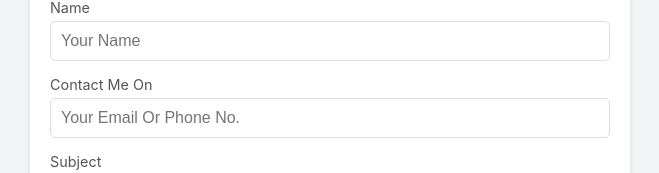
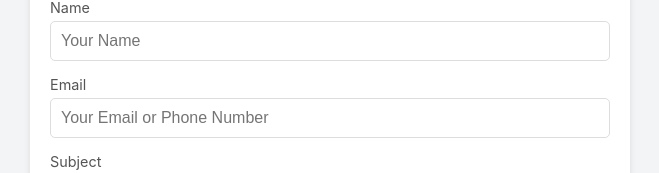
Before and after one commit to VaibhavMishra23/portfolio, a React (Create React App) app: page / in a window 1280 px wide. Shown: the part 1788-1961 px from the top of the page, without its empty margins (310-969 px from the left). Built offline with nearby package versions, Linux system fonts and the light colour scheme.

Commit message:
Portfolioo

```diff
--- a/package.json
+++ b/package.json
@@ -1,4 +1,5 @@
 {
+  "homepage": "https://VaibhavMishra23.github.io/portfolio",
   "name": "vaibhav",
   "version": "0.1.0",
   "private": true,
--- a/src/components/Contact.js
+++ b/src/components/Contact.js
@@ -12,9 +12,9 @@ function Contact(props) {
 
     const mailtoLink = `https://mail.google.com/mail/?view=cm&fs=1&to=vaibhavmishra230304@gmail.com&su=${encodeURIComponent(
       subject
-    )}&body=${encodeURIComponent(`Name: ${name}\nContact Me On: ${email}\n\n${message}`)}`;
+    )}&body=${encodeURIComponent(`Name: ${name}\nEmail: ${email}\n\n${message}`)}`;
 
-    window.location.href = mailtoLink;
+    window.open(mailtoLink, "_blank");
   };
 
   return (
@@ -27,8 +27,8 @@ function Contact(props) {
           <input type="text" id="name" placeholder="Your Name" required style={{backgroundColor: props.theme=='light'?'white':'#042743',color: props.theme=='light'?'black':'white'}}/>
         </div>
         <div className="form-group">
-          <label htmlFor="email">Contact Me On</label>
-          <input id="email" placeholder="Your Email Or Phone No." required  style={{backgroundColor: props.theme=='light'?'white':'#042743',color: props.theme=='light'?'black':'white'}}/>
+          <label htmlFor="email">Email</label>
+          <input id="email" placeholder="Your Email or Phone Number" required  style={{backgroundColor: props.theme=='light'?'white':'#042743',color: props.theme=='light'?'black':'white'}}/>
         </div>
         <div className="form-group">
           <label htmlFor="subject">Subject</label>
```
